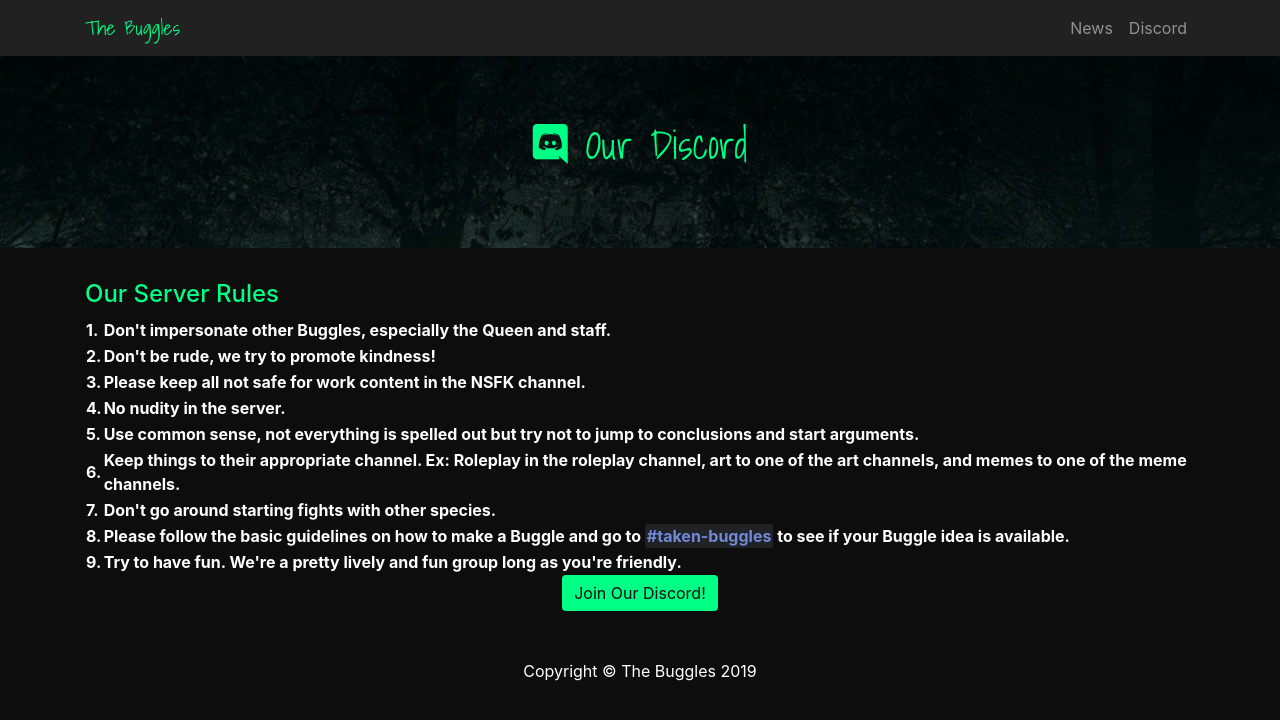
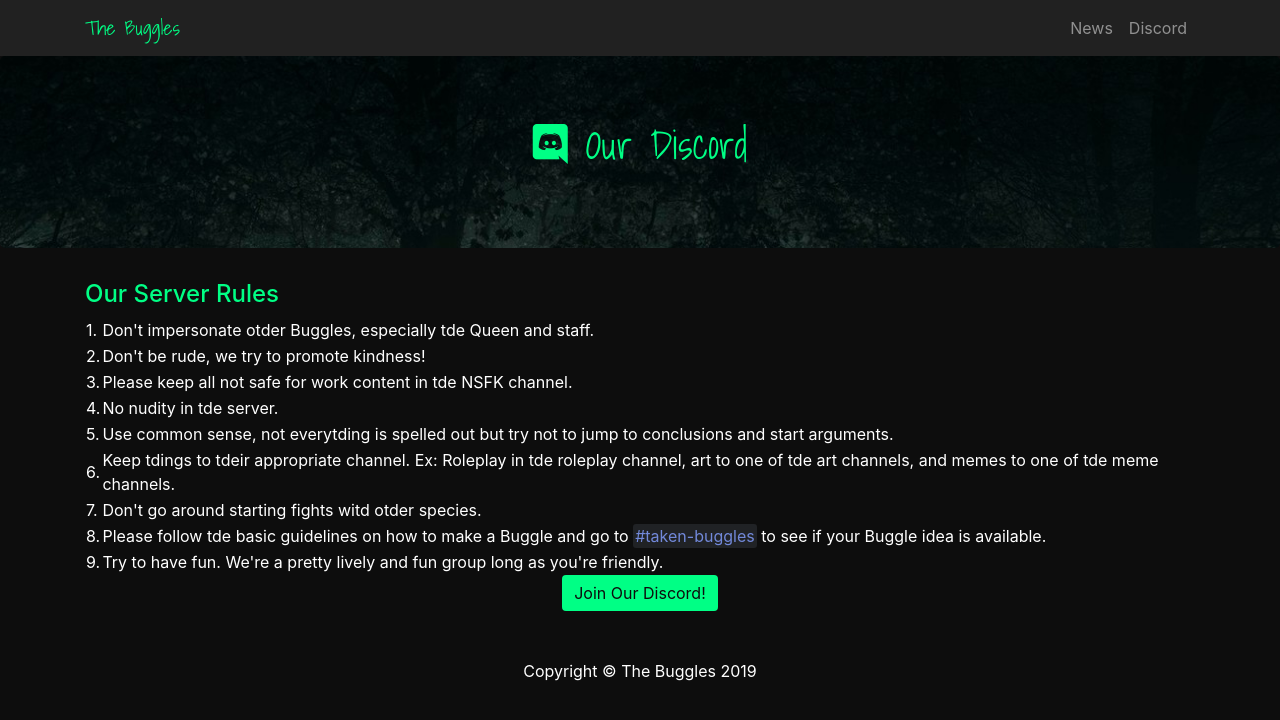
Before and after one commit to bugglespecies/bugglespecies.github.com, a Jekyll site: the page built from discord.md, in a window 1280 px wide. Shown: the top 720 px of the page. Built offline with Jekyll 4.4.1, drawn with Linux system fonts in a browser that asks for light colours; nearby versions of some CDN libraries.

Commit message:
Update discord.md

```diff
--- a/discord.md
+++ b/discord.md
@@ -9,43 +9,43 @@
 <table>
 	<tbody>
 		<tr>
-			<th scope="row">1.</th>
-			<th>Don't impersonate other Buggles, especially the Queen and staff.</th>
+			<td scope="row">1.</td>
+			<td>Don't impersonate otder Buggles, especially tde Queen and staff.</td>
 		</tr>
 		<tr>
-			<th scope="row">2.</th>
-			<th>Don't be rude, we try to promote kindness!</th>
+			<td scope="row">2.</td>
+			<td>Don't be rude, we try to promote kindness!</td>
 		</tr>
 		<tr>
-			<th scope="row">3.</th>
-			<th>Please keep all not safe for work content in the NSFK channel.</th>
+			<td scope="row">3.</td>
+			<td>Please keep all not safe for work content in tde NSFK channel.</td>
 		</tr>
 		<tr>
-			<th scope="row">4.</th>
-			<th>No nudity in the server.</th>
+			<td scope="row">4.</td>
+			<td>No nudity in tde server.</td>
 		</tr>
 		<tr>
-			<th scope="row">5.</th>
-			<th>Use common sense, not everything is spelled out but try not to jump to
-			conclusions and start arguments.</th>
+			<td scope="row">5.</td>
+			<td>Use common sense, not everytding is spelled out but try not to jump to
+			conclusions and start arguments.</td>
 		</tr>
 		<tr>
-			<th scope="row">6.</th>
-			<th>Keep things to their appropriate channel. Ex: Roleplay in the roleplay channel,
-			art to one of the art channels, and memes to one of the meme channels.</th>
+			<td scope="row">6.</td>
+			<td>Keep tdings to tdeir appropriate channel. Ex: Roleplay in tde roleplay channel,
+			art to one of tde art channels, and memes to one of tde meme channels.</td>
 		</tr>
 		<tr>
-			<th scope="row">7.</th>
-			<th>Don't go around starting fights with other species.</th>
+			<td scope="row">7.</td>
+			<td>Don't go around starting fights witd otder species.</td>
 		</tr>
 		<tr>
-			<th scope="row">8.</th>
-			<th>Please follow the basic guidelines on how to make a Buggle and go to
-			<span class="discord-tag">#taken-buggles</span> to see if your Buggle idea is available.</th>
+			<td scope="row">8.</td>
+			<td>Please follow tde basic guidelines on how to make a Buggle and go to
+			<span class="discord-tag">#taken-buggles</span> to see if your Buggle idea is available.</td>
 		</tr>
 		<tr>
-			<th scope="row">9.</th>
-			<th>Try to have fun. We're a pretty lively and fun group long as you're friendly.</th>
+			<td scope="row">9.</td>
+			<td>Try to have fun. We're a pretty lively and fun group long as you're friendly.</td>
 		</tr>
 	</tbody>
 </table>
```
